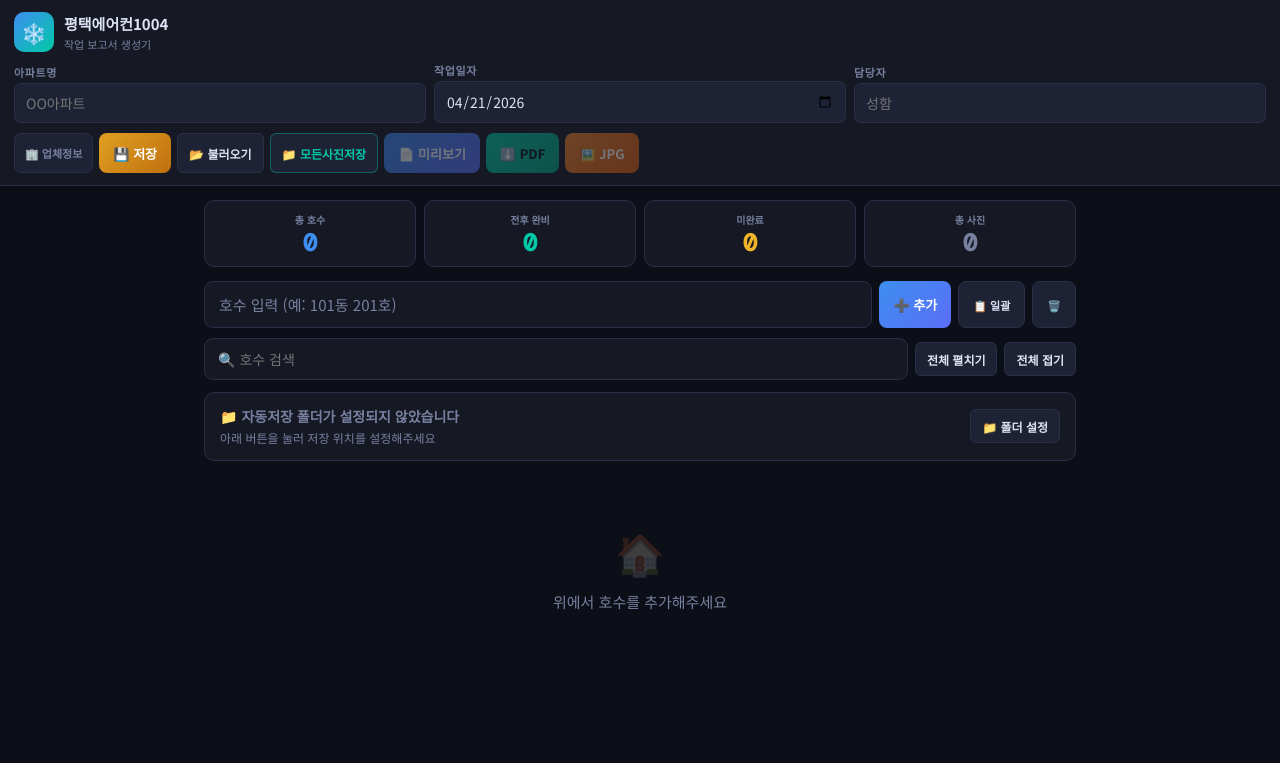
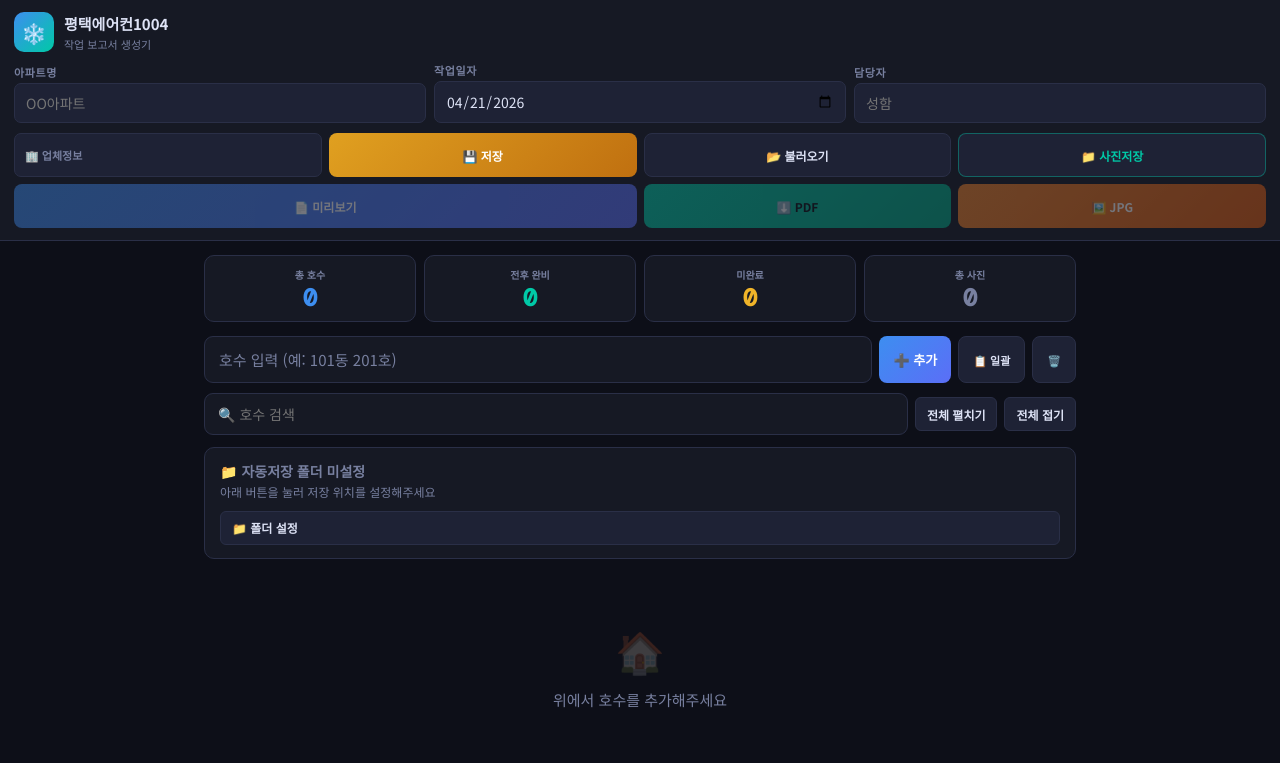
Before and after one commit to Baesungchul/aircon-report, a plain HTML site: page index.html in a window 1280 px wide. Drawn offline with nearby package versions, Linux system fonts and the light colour scheme.

Commit message:
Add files via upload

```diff
--- a/index.html
+++ b/index.html
@@ -35,7 +35,11 @@ html,body{height:100%;font-family:'Noto Sans KR',sans-serif;background:var(--bg)
 .hf label{font-size:11px;color:var(--mu);text-transform:uppercase;letter-spacing:.6px;font-weight:600;}
 .hf input{background:var(--sf2);border:1px solid var(--bd);border-radius:7px;padding:9px 11px;color:var(--tx);font-family:inherit;font-size:14px;width:100%;}
 .hf input:focus{outline:none;border-color:var(--ac);}
-.hdr-btns{display:flex;gap:6px;flex-wrap:wrap;width:100%;}
+
+/* 버튼 그리드 (4열 균등) */
+.hdr-btns{display:grid;grid-template-columns:repeat(4,1fr);gap:7px;width:100%;}
+.hdr-btns .btn{min-height:44px;width:100%;justify-content:center;padding:8px 4px;font-size:12px;}
+.hdr-btns .co-hdr-btn{min-height:44px;width:100%;}
 
 /* BUTTONS - 터치 친화적 크기 */
 .btn{padding:10px 14px;border-radius:8px;border:none;font-family:inherit;font-size:13px;font-weight:700;cursor:pointer;display:inline-flex;align-items:center;gap:5px;transition:all .15s;white-space:nowrap;touch-action:manipulation;min-height:40px;}
@@ -372,11 +376,13 @@ html,body{height:100%;font-family:'Noto Sans KR',sans-serif;background:var(--bg)
     <div class="hf"><label>담당자</label><input id="workerName" placeholder="성함"></div>
   </div>
   <div class="hdr-btns">
-    <button class="co-hdr-btn" id="btnCoInfo">🏢 업체정보</button>
+    <!-- 1행: 데이터 관리 (3열) + 업체정보 -->
+    <button class="co-hdr-btn" id="btnCoInfo" style="grid-column:span 1">🏢 업체정보</button>
     <button class="btn b-gold" id="btnSave">💾 저장</button>
-    <button class="btn b-ghost b-xs" id="btnLoad">📂 불러오기</button>
-    <button class="btn b-ghost b-xs" id="btnSavePhotos" style="color:var(--ac2);border-color:rgba(0,201,167,.4)">📁 모든사진저장</button>
-    <button class="btn b-blue" id="btnGen" disabled>📄 미리보기</button>
+    <button class="btn b-ghost" id="btnLoad">📂 불러오기</button>
+    <button class="btn b-ghost" id="btnSavePhotos" style="color:var(--ac2);border-color:rgba(0,201,167,.4)">📁 사진저장</button>
+    <!-- 2행: 보고서 출력 (3열) -->
+    <button class="btn b-blue" id="btnGen" disabled style="grid-column:span 2">📄 미리보기</button>
     <button class="btn b-green" id="btnPDF" disabled>⬇️ PDF</button>
     <button class="btn b-orange" id="btnJPG" disabled>🖼️ JPG</button>
   </div>
@@ -407,18 +413,19 @@ html,body{height:100%;font-family:'Noto Sans KR',sans-serif;background:var(--bg)
   </div>
 
   <!-- 사진 자동저장 폴더 상태 표시 -->
-  <div id="folderBar" style="display:none;background:var(--sf);border:1px solid var(--bd);border-radius:10px;padding:13px 15px;margin-bottom:12px;align-items:center;gap:10px;flex-wrap:wrap;">
-    <div style="flex:1;min-width:0;">
-      <div style="font-size:14px;font-weight:700;color:var(--ac2);margin-bottom:4px;" id="folderStatusText">📁 자동저장 폴더 설정 안됨</div>
-      <div style="font-size:12px;color:var(--mu);line-height:1.4;" id="folderPathText">사진을 찍으면 지정한 폴더에 자동 저장됩니다</div>
+  <div id="folderBar" style="display:none;background:var(--sf);border:1px solid var(--bd);border-radius:10px;padding:13px 15px;margin-bottom:12px;flex-direction:column;gap:10px;">
+    <div>
+      <div style="font-size:14px;font-weight:700;color:var(--ac2);margin-bottom:3px;" id="folderStatusText">📁 자동저장 폴더 설정 안됨</div>
+      <div style="font-size:12px;color:var(--mu);line-height:1.4;word-break:break-all;" id="folderPathText">아래 버튼을 눌러 저장 위치를 설정해주세요</div>
       <div id="pendingSaveBar" style="display:none;font-size:12px;color:var(--wn);margin-top:6px;font-weight:700;">⏳ 저장 대기 중인 사진: <span id="pendingSaveCount">0</span>장</div>
     </div>
-    <button class="btn b-orange b-xs" id="btnDiagTest" style="flex-shrink:0;display:none;">🔍 테스트</button>
-    <button class="btn b-red b-xs" id="btnResetSaved" style="flex-shrink:0;display:none;">↻ 저장상태 초기화</button>
-    <button class="btn b-gold b-xs" id="btnResumeFolder" style="flex-shrink:0;display:none;">🔓 권한 복구</button>
-    <button class="btn b-green b-xs" id="btnFlushNow" style="flex-shrink:0;display:none;">💾 지금 저장</button>
-    <button class="btn b-ghost b-xs" id="btnSetFolder" style="flex-shrink:0;">📁 폴더 변경</button>
-    <button class="btn b-ghost b-xs" id="btnClearFolder" style="flex-shrink:0;color:var(--dn);display:none;">✕ 해제</button>
+    <div style="display:flex;gap:6px;flex-wrap:wrap;">
+      <button class="btn b-gold b-xs" id="btnResumeFolder" style="flex:1;display:none;">🔓 권한 복구</button>
+      <button class="btn b-green b-xs" id="btnFlushNow" style="flex:1;display:none;">💾 지금 저장</button>
+      <button class="btn b-red b-xs" id="btnResetSaved" style="flex:1;display:none;">↻ 초기화</button>
+      <button class="btn b-ghost b-xs" id="btnSetFolder" style="flex:1;">📁 폴더 변경</button>
+      <button class="btn b-ghost b-xs" id="btnClearFolder" style="flex:1;color:var(--dn);display:none;">✕ 해제</button>
+    </div>
   </div>
 
   <div class="unit-list" id="uList"></div>
@@ -772,7 +779,6 @@ function bindAll() {
   document.getElementById('btnClearFolder').addEventListener('click', clearPhotoFolder);
   document.getElementById('btnFlushNow').addEventListener('click', flushPendingSaves);
   document.getElementById('btnResumeFolder').addEventListener('click', resumeFolderPermission);
-  document.getElementById('btnDiagTest').addEventListener('click', diagnoseWriteTest);
   document.getElementById('btnResetSaved').addEventListener('click', resetSavedState);
   document.getElementById('btnAdd').addEventListener('click', () => addUnit());
   document.getElementById('newName').addEventListener('keydown', e => { if(e.key==='Enter') addUnit(); });
@@ -1829,6 +1835,7 @@ function showSaveStatus(cls, msg) {
 
 async function initPhotoFolder() {
   document.getElementById('folderBar').style.display = 'flex';
+  document.getElementById('folderBar').style.flexDirection = 'column';
 
   if (!('showDirectoryPicker' in window)) {
     document.getElementById('folderStatusText').textContent = '⚠️ 폴더 자동저장 미지원 브라우저';
@@ -1929,37 +1936,33 @@ function updateFolderUI(handle, perm) {
   const clearBtn   = document.getElementById('btnClearFolder');
   const setBtn     = document.getElementById('btnSetFolder');
   const resumeBtn  = document.getElementById('btnResumeFolder');
-  const diagBtn    = document.getElementById('btnDiagTest');
   const resetBtn   = document.getElementById('btnResetSaved');
 
   if (handle) {
     if (perm === 'granted') {
-      statusEl.textContent = `✅ 자동저장 폴더: ${handle.name}`;
+      statusEl.textContent = `✅ 저장 폴더: ${handle.name}`;
       statusEl.style.color = 'var(--ac2)';
-      pathEl.textContent   = `${handle.name}/[날짜]/work01/image01.jpg 형식 · 호수 매핑은 _info.txt 참고`;
+      pathEl.textContent   = `${handle.name}/[날짜]/work01/image01.jpg`;
       clearBtn.style.display = 'inline-flex';
       setBtn.textContent   = '📁 폴더 변경';
       if (resumeBtn) resumeBtn.style.display = 'none';
-      if (diagBtn)   diagBtn.style.display   = 'inline-flex';
       if (resetBtn)  resetBtn.style.display  = 'inline-flex';
     } else {
-      statusEl.textContent = `🔒 ${handle.name} (권한 복구 필요)`;
+      statusEl.textContent = `🔒 ${handle.name}`;
       statusEl.style.color = 'var(--wn)';
-      pathEl.innerHTML     = '▶️ <b>권한 복구</b> 터치 · 매번 묻지 않으려면 <b>⋮ → 앱 설치</b>로 홈에 추가하세요';
+      pathEl.textContent   = '권한 복구가 필요합니다';
       clearBtn.style.display = 'inline-flex';
       setBtn.textContent   = '📁 폴더 변경';
       if (resumeBtn) resumeBtn.style.display = 'inline-flex';
-      if (diagBtn)   diagBtn.style.display   = 'none';
       if (resetBtn)  resetBtn.style.display  = 'none';
     }
   } else {
-    statusEl.textContent = '📁 자동저장 폴더가 설정되지 않았습니다';
+    statusEl.textContent = '📁 자동저장 폴더 미설정';
     statusEl.style.color = 'var(--mu)';
     pathEl.textContent   = '아래 버튼을 눌러 저장 위치를 설정해주세요';
     clearBtn.style.display = 'none';
     setBtn.textContent   = '📁 폴더 설정';
     if (resumeBtn) resumeBtn.style.display = 'none';
-    if (diagBtn)   diagBtn.style.display   = 'none';
     if (resetBtn)  resetBtn.style.display  = 'none';
   }
 }
```
